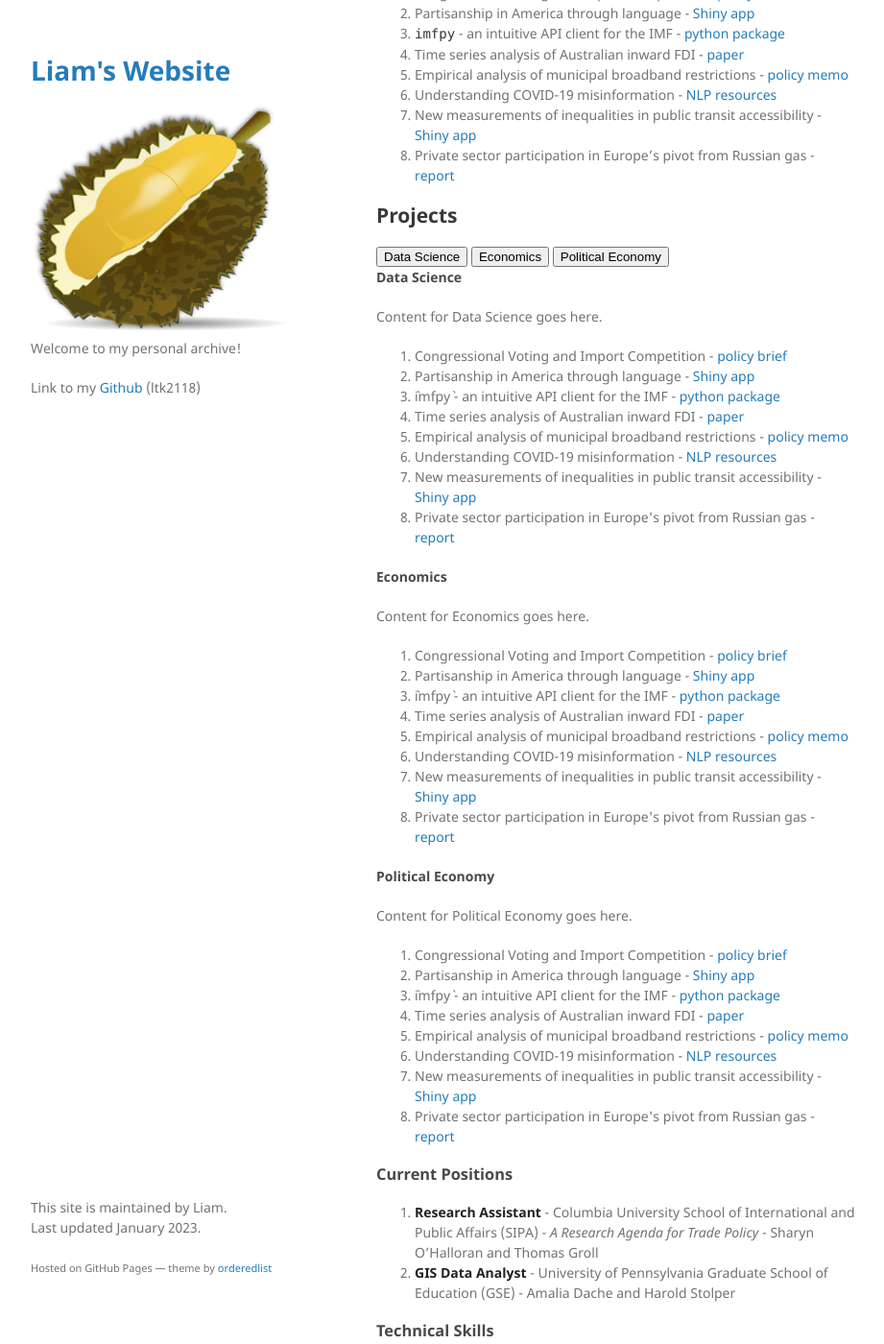
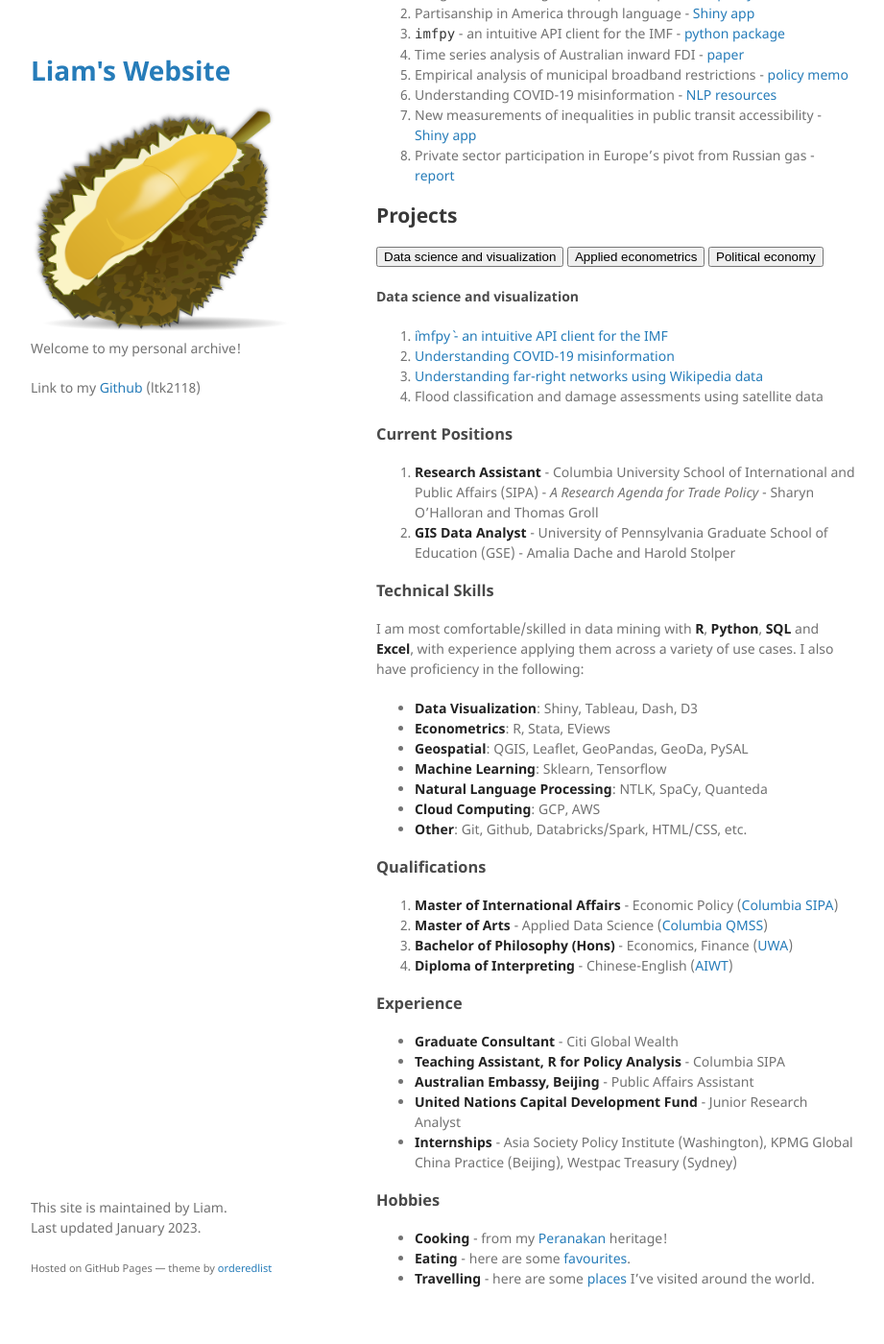
Before and after one commit to liamtk/liamtk.github.io, a Jekyll site: the page built from index.md, in a window 1280 px wide and 1400 px high, scrolled down 386 px. Shown: the whole window at 96% size, without its empty margins (178-1099 px from the left). Built offline with Jekyll 4.4.1, drawn with Linux system fonts in a browser that asks for light colours; our own code applies the rules of GitHub Pages for plain Markdown files.

Commit message:
update index.md

```diff
--- a/index.md
+++ b/index.md
@@ -26,58 +26,37 @@
 ## Projects
 
 <div class="tabs">
-  <button class="tab-btn" onclick="openTab(event, 'Data Science')">Data Science</button>
-  <button class="tab-btn" onclick="openTab(event, 'Economics')">Economics</button>
-  <button class="tab-btn" onclick="openTab(event, 'Political Economy')">Political Economy</button>
-</div>
-<div id="Data Science" class="tab-content">
-  <h4>Data Science</h4>
-  <p>Content for Data Science goes here.</p>
-  	<ol>
-  <li>Congressional Voting and Import Competition - <a href="pages/congress_trade.md">policy brief</a></li>
-  <li>Partisanship in America through language - <a href="https://newsapp-for-newsroom.shinyapps.io/partisanship-in-america/">Shiny app</a></li>
-  <li>`imfpy` - an intuitive API client for the IMF - <a href="pages/imfpy.md">python package</a></li>
-  <li>Time series analysis of Australian inward FDI - <a href="pages/fdi.md">paper</a></li>
-  <li>Empirical analysis of municipal broadband restrictions - <a href="pages/broadband.md">policy memo</a></li>
-  <li>Understanding COVID-19 misinformation - <a href="pages/covid_misinfo.md">NLP resources</a></li>
-  <li>New measurements of inequalities in public transit accessibility - <a href="https://ltk2118.shinyapps.io/nyc-transit/">Shiny app</a></li>
-  <li>Private sector participation in Europe's pivot from Russian gas - <a href="pages/citi.md">report</a></li>
-</ol>
-
-
+  <button id="defaultOpen" class="tab-btn active" onclick="openTab(event, 'Data science and visualization')">Data science and visualization</button>
+  <button class="tab-btn" onclick="openTab(event, 'Applied econometrics')">Applied econometrics</button>
+  <button class="tab-btn" onclick="openTab(event, 'Political economy')">Political economy</button>
 </div>
 
-<div id="Economics" class="tab-content">
-  <h4>Economics</h4>
-  <p>Content for Economics goes here.</p>
-      	<ol>
-  <li>Congressional Voting and Import Competition - <a href="pages/congress_trade.md">policy brief</a></li>
-  <li>Partisanship in America through language - <a href="https://newsapp-for-newsroom.shinyapps.io/partisanship-in-america/">Shiny app</a></li>
-  <li>`imfpy` - an intuitive API client for the IMF - <a href="pages/imfpy.md">python package</a></li>
-  <li>Time series analysis of Australian inward FDI - <a href="pages/fdi.md">paper</a></li>
-  <li>Empirical analysis of municipal broadband restrictions - <a href="pages/broadband.md">policy memo</a></li>
-  <li>Understanding COVID-19 misinformation - <a href="pages/covid_misinfo.md">NLP resources</a></li>
-  <li>New measurements of inequalities in public transit accessibility - <a href="https://ltk2118.shinyapps.io/nyc-transit/">Shiny app</a></li>
-  <li>Private sector participation in Europe's pivot from Russian gas - <a href="pages/citi.md">report</a></li>
-</ol>
+<div id="Data science and visualization" class="tab-content" style="margin-top: 20px">
+  <h4>Data science and visualization</h4>
+  <ol>
+    <li><a href="pages/imfpy.html">`imfpy` - an intuitive API client for the IMF</a></li>
+    <li><a href="pages/covid_misinfo.html">Understanding COVID-19 misinformation</a></li>
+    <li><a href="pages/wikihate.html">Understanding far-right networks using Wikipedia data</a></li>
+    <li>Flood classification and damage assessments using satellite data</li>
+  </ol>
 </div>
 
-<div id="Political Economy" class="tab-content">
-  <h4>Political Economy</h4>
-  <p>Content for Political Economy goes here.</p>
-      	<ol>
-  <li>Congressional Voting and Import Competition - <a href="pages/congress_trade.md">policy brief</a></li>
-  <li>Partisanship in America through language - <a href="https://newsapp-for-newsroom.shinyapps.io/partisanship-in-america/">Shiny app</a></li>
-  <li>`imfpy` - an intuitive API client for the IMF - <a href="pages/imfpy.md">python package</a></li>
-  <li>Time series analysis of Australian inward FDI - <a href="pages/fdi.md">paper</a></li>
-  <li>Empirical analysis of municipal broadband restrictions - <a href="pages/broadband.md">policy memo</a></li>
-  <li>Understanding COVID-19 misinformation - <a href="pages/covid_misinfo.md">NLP resources</a></li>
-  <li>New measurements of inequalities in public transit accessibility - <a href="https://ltk2118.shinyapps.io/nyc-transit/">Shiny app</a></li>
-  <li>Private sector participation in Europe's pivot from Russian gas - <a href="pages/citi.md">report</a></li>
-</ol>
+<div id="Applied econometrics" class="tab-content" style="margin-top: 20px">
+  <h4>Applied econometrics</h4>
+  <ol>
+<li><a href="https://ltk2118.shinyapps.io/nyc-transit/">New measurements of inequalities in public transit accessibility</a></li>
+    <li><a href="pages/fdi.html">Time series analysis of Australian inward FDI</a></li>
+    <li><a href="pages/broadband.html">Empirical analysis of municipal broadband restrictions</a></li>
+  </ol>
 </div>
-
-
+<div id="Political economy" class="tab-content" style="margin-top: 20px">
+  <h4>Political economy</h4>
+  <ol>
+    <li><a href="pages/congress_trade.html">Congressional Voting and Import Competition</a></li>
+    <li><a href="https://newsapp-for-newsroom.shinyapps.io/partisanship-in-america/">Partisanship in America through language</a></li>
+    <li><a href="pages/citi.html">Private sector participation in Europe's pivot from Russian gas</a></li>
+  </ol>
+</div>
 <script>
   function openTab(evt, tabName) {
     var i, tabcontent, tablinks;
```
Also changed, not shown: other parts of index.md (+2 -2 lines).
